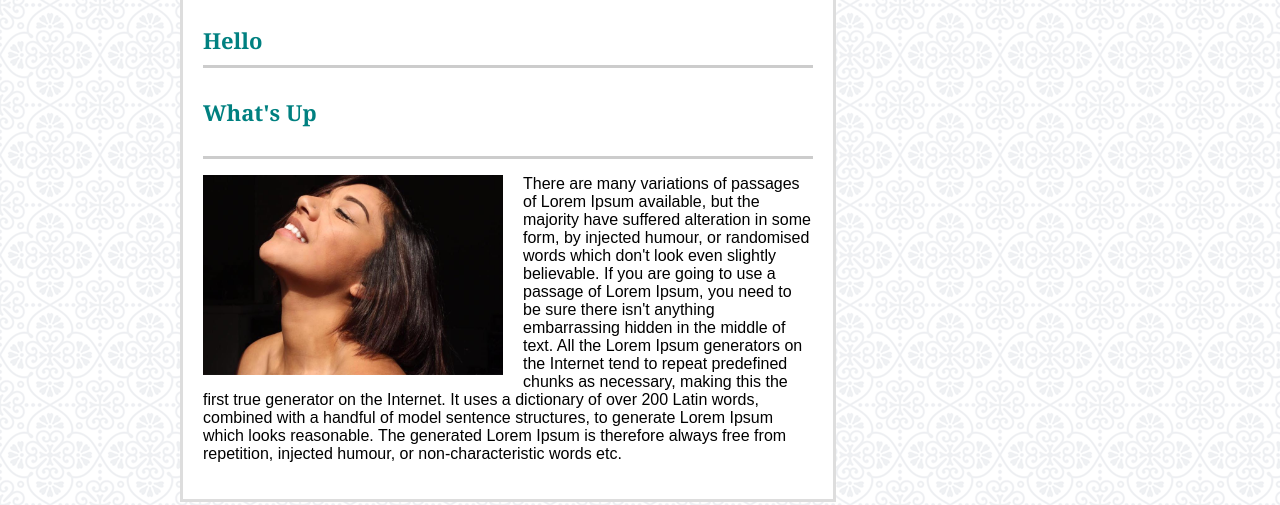
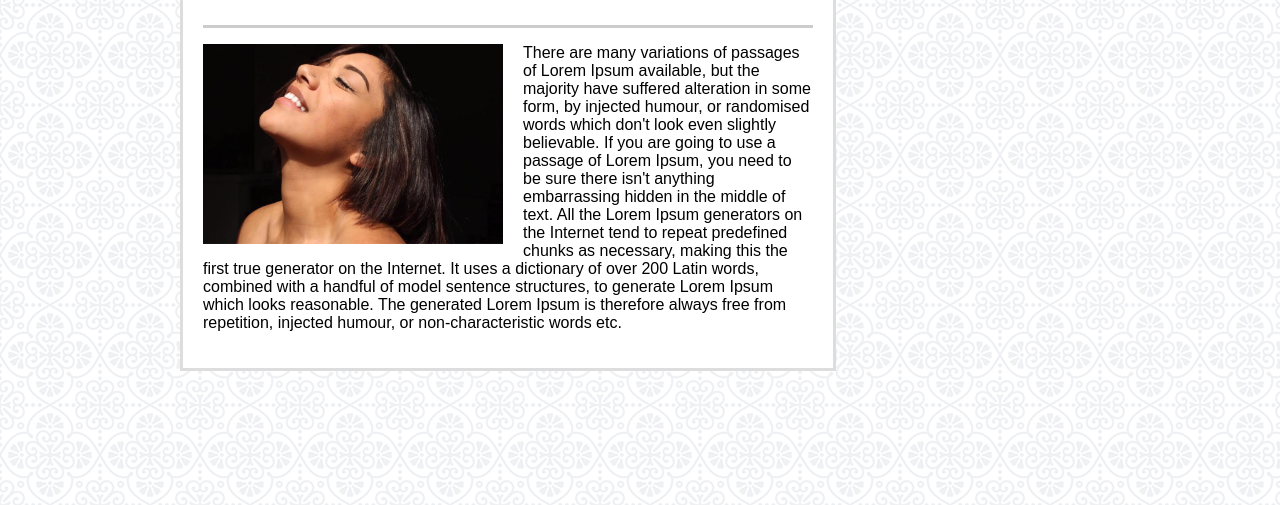
Before and after one commit to stacy89/Responsive-Portfolio, a plain HTML site: page index.html in a window 1280 px wide. Shown: the part 295-800 px from the top of the page. Drawn offline with Linux system fonts and the light colour scheme.

Commit message:
delete test changes

```diff
--- a/index.html
+++ b/index.html
@@ -22,8 +22,6 @@
 		<div class="aboutMe">
 			<div class="aboutHeader">
 				<h2>About Me</h2>
-				<h3> Hello </h3>
-				<h4> What's Up </h4>
 			</div>
 
 			<div class="aboutContent">
```
